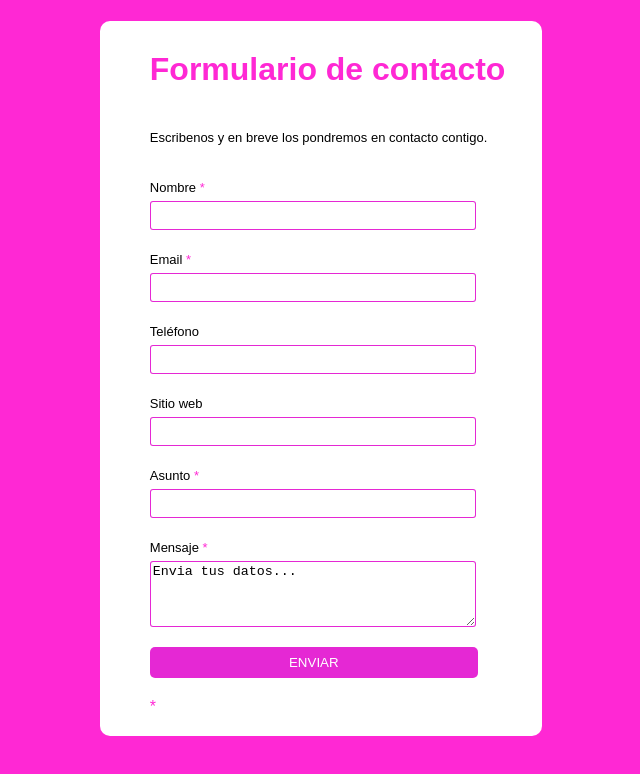
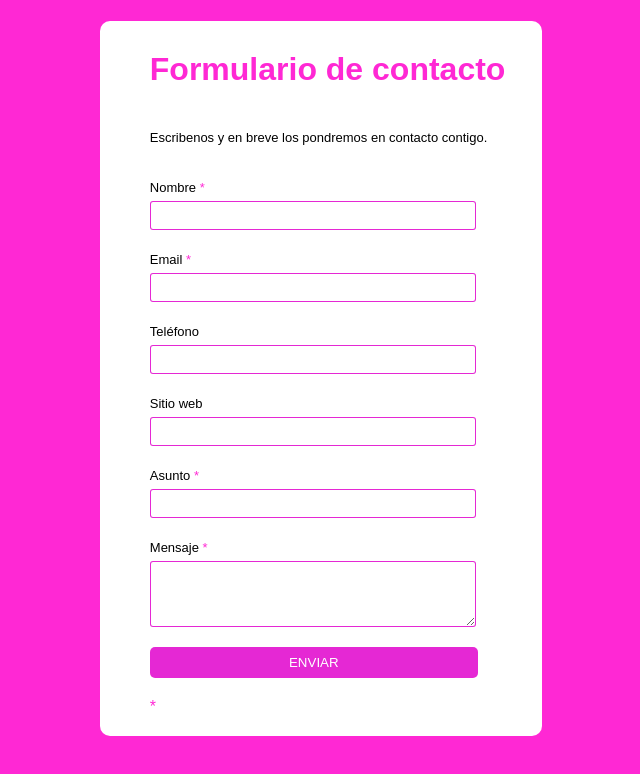
Before and after one commit to 22CarlosChavez/formulario_uicslp, a plain HTML site: page index.html in a window 1280 px wide. Shown: the whole page, without its empty margins (319-959 px from the left). Drawn offline with Linux system fonts and the light colour scheme.

Commit message:
Update index.html

```diff
--- a/index.html
+++ b/index.html
@@ -32,7 +32,7 @@
         </div>
         <div class="campos">
             <label for="">Mensaje <span>*</span></label>
-            <textarea name="" id="" class="campo textarea">Envia tus datos...</textarea>
+            <textarea name="" id="" class="campo textarea"></textarea>
         </div>
         <div class="campos">
             <input type="submit" value="ENVIAR" class="btnEnviar">
@@ -42,4 +42,5 @@
         </div>
     </form>
 </body>
+
 </html>
```
